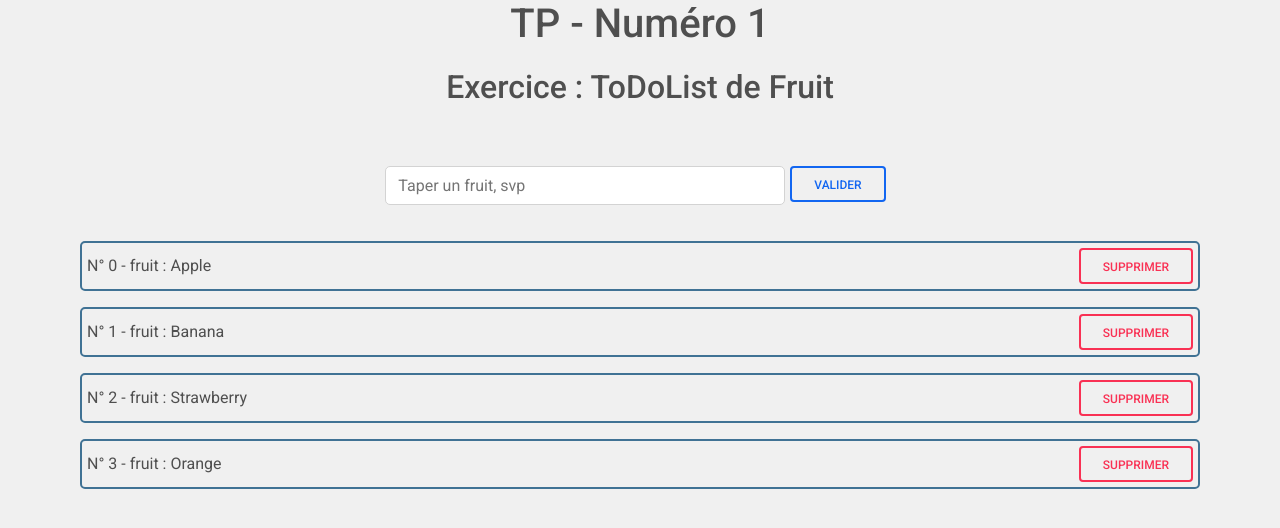
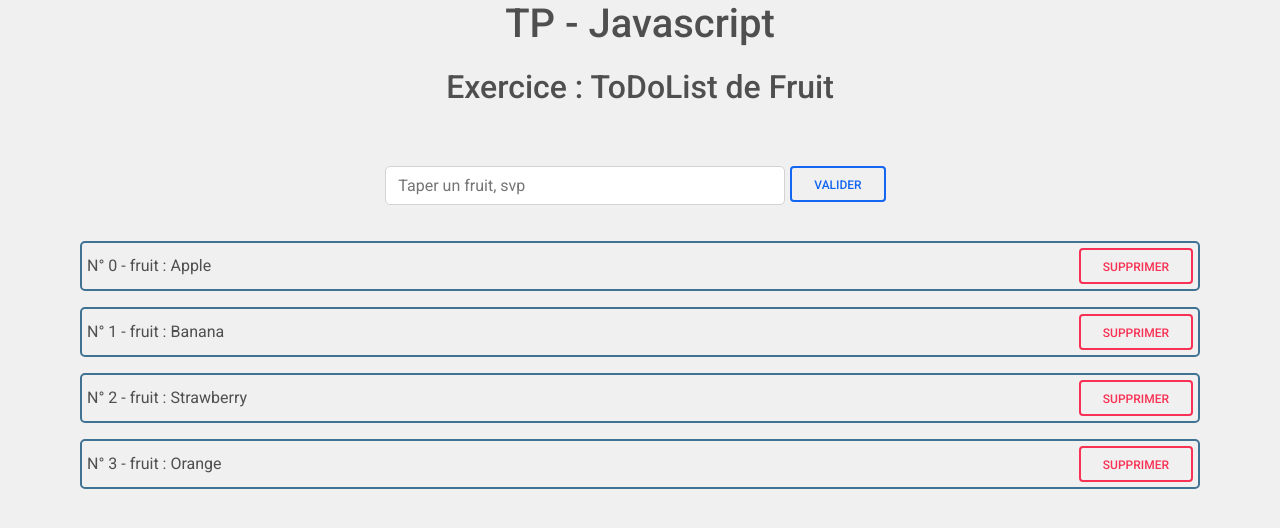
Before and after one commit to celstuv/ToDoList-Fruits, a plain HTML site: page index.html in a window 1280 px wide. Drawn offline with nearby package versions, Linux system fonts and the light colour scheme.

Commit message:
Update index.html

```diff
--- a/index.html
+++ b/index.html
@@ -33,7 +33,7 @@
 
       /*Create a title*/
       var titre = document.createElement("h1");
-      titre.innerHTML = "TP - Numéro 1";
+      titre.innerHTML = "TP - Javascript";
       titre.style.textAlign = "center";
       titre.style.marginBottom = "20px";
       document.body.appendChild(titre);
```
